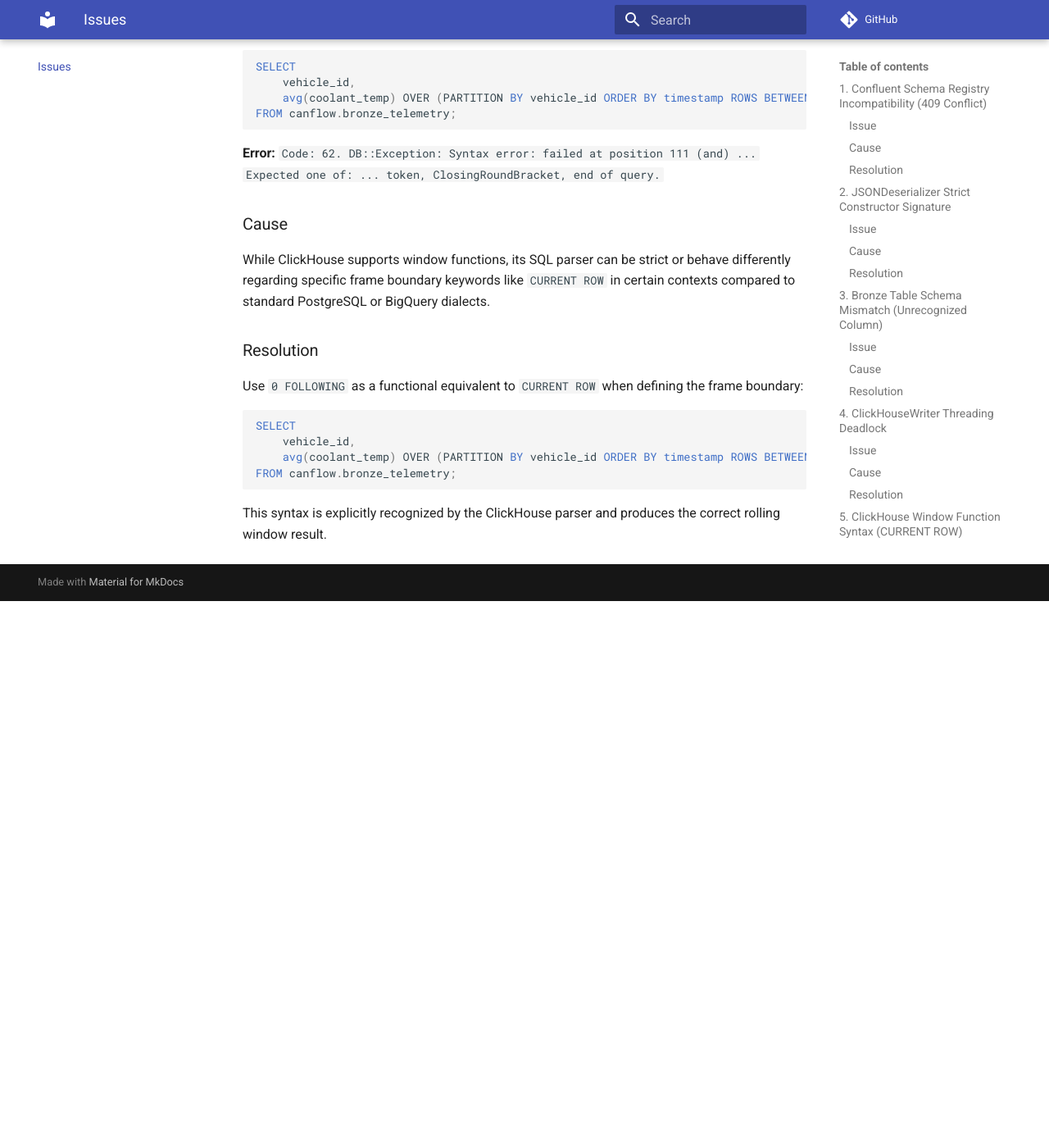
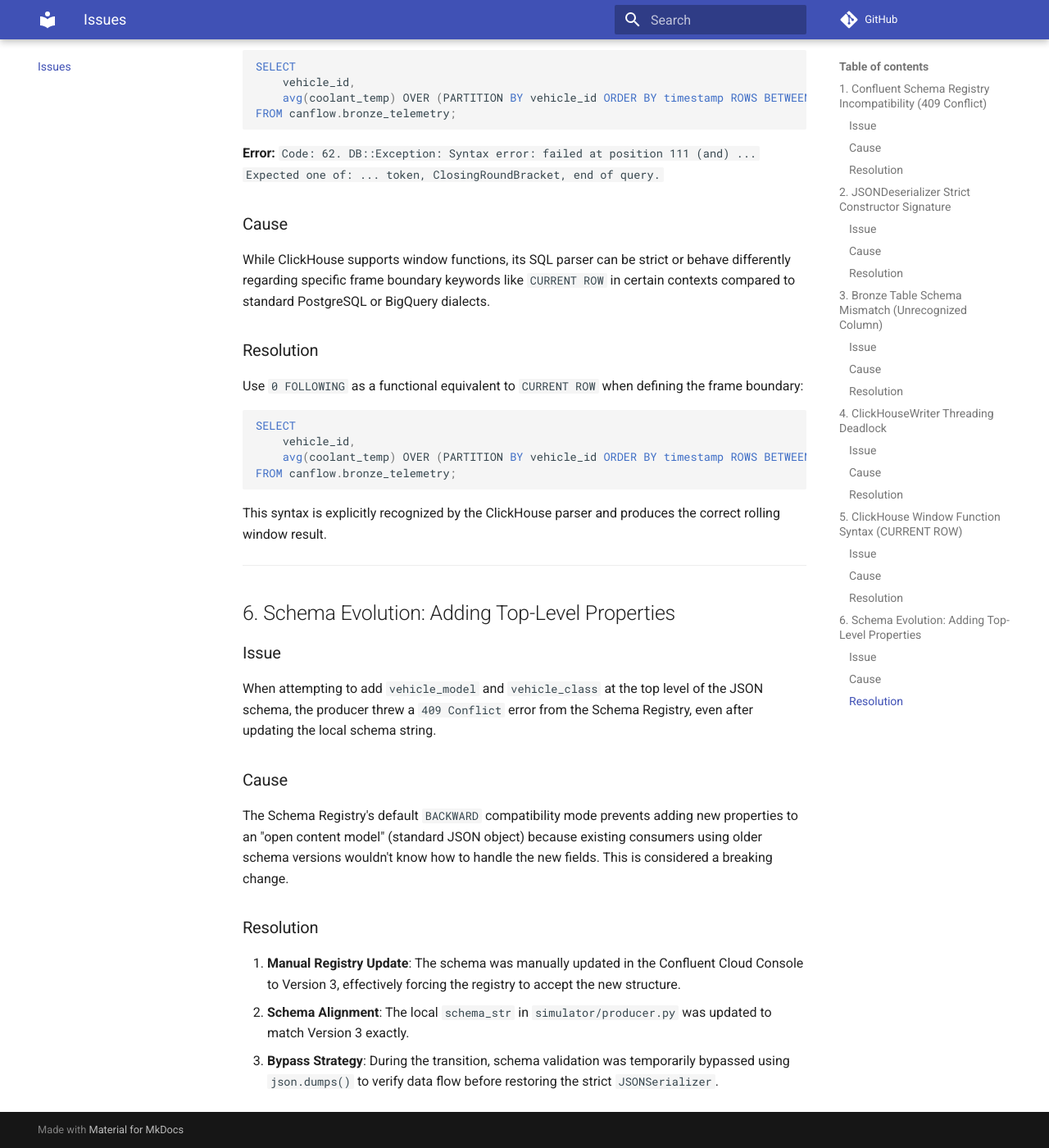
Before and after one commit to harshafaik/CanFlow, an MkDocs documentation site: the page built from documentation/issues.md, in a window 1280 px wide and 1400 px high, scrolled down 3041 px. Shown: the whole window at 82% size. Built offline with MkDocs 1.6.1 and Material for MkDocs 9.7.7, drawn with Linux system fonts in a browser that asks for light colours; comment, search, counter and statistics services are not loaded; before the commit the page ends 3774 px from its top, so only the background shows below that.

Commit message:
docs: document schema evolution challenges and diverse fleet configuration

````diff
--- a/documentation/issues.md
+++ b/documentation/issues.md
@@ -101,3 +101,18 @@ SELECT
 FROM canflow.bronze_telemetry;
 ```
 This syntax is explicitly recognized by the ClickHouse parser and produces the correct rolling window result.
+
+---
+
+## 6. Schema Evolution: Adding Top-Level Properties
+
+### Issue
+When attempting to add `vehicle_model` and `vehicle_class` at the top level of the JSON schema, the producer threw a `409 Conflict` error from the Schema Registry, even after updating the local schema string.
+
+### Cause
+The Schema Registry's default `BACKWARD` compatibility mode prevents adding new properties to an "open content model" (standard JSON object) because existing consumers using older schema versions wouldn't know how to handle the new fields. This is considered a breaking change.
+
+### Resolution
+1. **Manual Registry Update**: The schema was manually updated in the Confluent Cloud Console to Version 3, effectively forcing the registry to accept the new structure.
+2. **Schema Alignment**: The local `schema_str` in `simulator/producer.py` was updated to match Version 3 exactly.
+3. **Bypass Strategy**: During the transition, schema validation was temporarily bypassed using `json.dumps()` to verify data flow before restoring the strict `JSONSerializer`.
--- a/mkdocs.yml
+++ b/mkdocs.yml
@@ -20,6 +20,7 @@ nav:
     - Simulator: simulator.md
     - Sensors: sensors.md
     - Producer: producer.md
+  - Fleet: fleet.md
   - Transformations: transformations.md
   - Infrastructure: infrastructure.md
   - Issues: issues.md
````
Also changed, not shown: documentation/fleet.md (added, +36 -0 lines).
